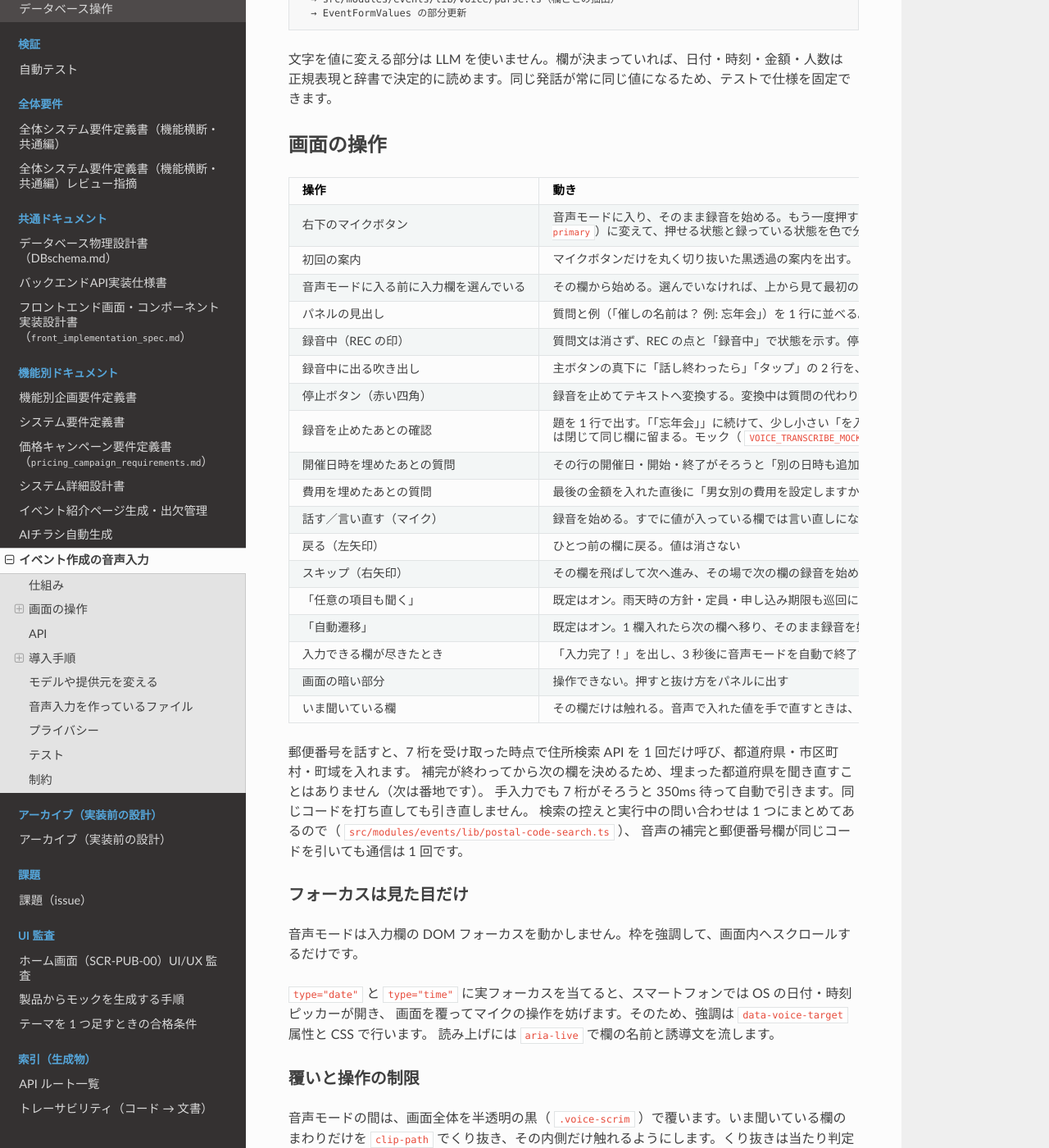
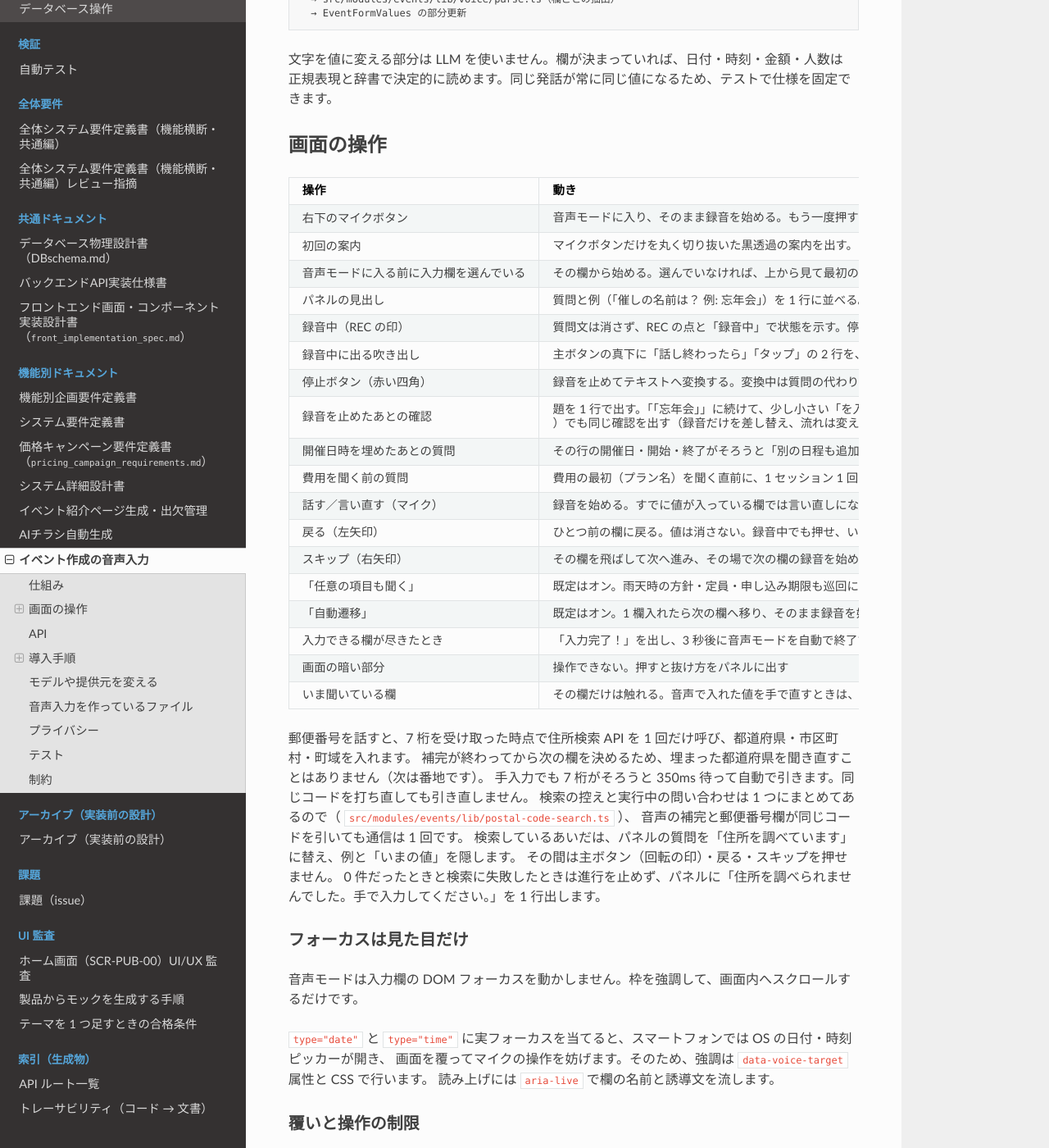
Before and after one commit to HirofumiSato/EventKreater, a Sphinx documentation site: the page built from docs/voice-input.rst, in a window 1280 px wide and 1400 px high, scrolled down 598 px. Shown: the whole window at 82% size. Built offline with Sphinx 7.4.7 and the Read the Docs theme 3.1.0, drawn with Linux system fonts in a browser that asks for light colours; some of the changed text lies outside the part shown.

Commit message:
docs: 音声・チラシ・ホームの変更を仕様と索引へ反映する
- 確認文の末尾句読点、録音中の戻る・スキップ、男女別の質問順を voice-input.rst と API 仕様へ書く
- ホームの吹き出しの尾・狭い幅の寄せ方、ログイン導線、請求日の注記の削除を反映する
- 未ログインのチラシ作成導線と、未ログインのボタン名を実装に合わせる
- docs:gen の索引と docs:counts の件数を書き戻す（115 ファイル・1508 件）

Co-authored-by: Cursor <cursoragent@cursor.com>

```diff
--- a/docs/voice-input.rst
+++ b/docs/voice-input.rst
@@ -47,21 +47,21 @@
    * - 録音中（REC の印）
      - 質問文は消さず、REC の点と「録音中」で状態を示す。停止ボタンは赤い四角に変わる
    * - 録音中に出る吹き出し
-     - 主ボタンの真下に「話し終わったら」「タップ」の 2 行を、灰色（ ``--color-text-subtle`` ）の小さな文字だけで出す。枠・塗り・尾（吹き出しの三角）は付けない
+     - 主ボタンの真下に「話し終わったら」「タップ」の 2 行を、灰色（ ``--color-text-subtle`` ）の小さな文字だけで出す。スキップの下にも同じ大きさ・色で「スキップ」を出す。枠・塗り・尾（吹き出しの三角）は付けない
    * - 停止ボタン（赤い四角）
      - 録音を止めてテキストへ変換する。変換中は質問の代わりに「テキスト変換中」を小さく出す。以降は「自動遷移」の設定に従う
    * - 録音を止めたあとの確認
-     - 題を 1 行で出す。「「忘年会」」に続けて、少し小さい「を入力します」を置く。短い値は 1 行、長い値は値の途中で折り返して問いが次行に落ちる。本文（「催しの名前として…」）は置かない。ボタンは 1 段に並べ、「確定」で確定し、「再録音」で同じ欄を録り直す。背景・×・ ``Esc`` は閉じて同じ欄に留まる。モック（ ``VOICE_TRANSCRIBE_MOCK=1`` ）でも同じ確認を出す（録音だけを差し替え、流れは変えない）
+     - 題を 1 行で出す。「「忘年会」」に続けて、少し小さい「を入力します」を置く。短い値は 1 行、長い値は値の途中で折り返して問いが次行に落ちる。本文（「催しの名前として…」）は置かない。ボタンは 1 段に並べ、「確定」で確定し、「再録音」で同じ欄を録り直す。背景・×・ ``Esc`` は閉じて同じ欄に留まる。モック（ ``VOICE_TRANSCRIBE_MOCK=1`` ）でも同じ確認を出す（録音だけを差し替え、流れは変えない）。題は認識結果の前後の空白と末尾の句読点（ 。、．！？）を落として出す。文の途中の記号は残す。落として空になったら 422 ``TRANSCRIBE_EMPTY`` にする
    * - 開催日時を埋めたあとの質問
-     - その行の開催日・開始・終了がそろうと「別の日時も追加しますか」と聞く。「はい」で行を足し、その行の開催日へ進む
-   * - 費用を埋めたあとの質問
-     - 最後の金額を入れた直後に「男女別の費用を設定しますか」と聞く。「はい」で男女別へ切り替え、女性用の金額へ進む。費用の補足（任意）はこの質問の後ろに置くので、補足を飛ばしても質問へ届く
+     - その行の開催日・開始・終了がそろうと「別の日程も追加しますか？」と聞く。「はい」で行を足し、その行の開催日へ進む
+   * - 費用を聞く前の質問
+     - 費用の最初（プラン名）を聞く直前に、1 セッション 1 回だけ「男女別の費用を設定しますか」と聞く。「男女別にする」で男性用・女性用の行に分けてからプラン名へ進み、「共通のまま」でもプラン名へ進む（女性の金額へ飛ばさない）。本文は「男性と女性で金額を分けられます。」。すでに男女別の行があるときは聞かない。費用の補足（任意）は金額のあとに置く
    * - 話す／言い直す（マイク）
      - 録音を始める。すでに値が入っている欄では言い直しになる
    * - 戻る（左矢印）
-     - ひとつ前の欄に戻る。値は消さない
+     - ひとつ前の欄に戻る。値は消さない。録音中でも押せ、いまの録音は捨てて戻った欄で録音を始める。止めるのは文字化・住所検索・完了の待ちのあいだだけ
    * - スキップ（右矢印）
-     - その欄を飛ばして次へ進み、その場で次の欄の録音を始める。費用の最後の金額を飛ばしたときは、先に男女別の質問を見る
+     - その欄を飛ばして次へ進み、その場で次の欄の録音を始める。録音中でも押せ、いまの録音は捨てる。費用の入口（プラン名の直前）では、先に男女別の質問を見る
    * - 「任意の項目も聞く」
      - 既定はオン。雨天時の方針・定員・申し込み期限も巡回に加える。オフにすると空欄の欄だけを聞く
    * - 「自動遷移」
@@ -78,6 +78,9 @@
 手入力でも 7 桁がそろうと 350ms 待って自動で引きます。同じコードを打ち直しても引き直しません。
 検索の控えと実行中の問い合わせは 1 つにまとめてあるので（ ``src/modules/events/lib/postal-code-search.ts`` ）、
 音声の補完と郵便番号欄が同じコードを引いても通信は 1 回です。
+検索しているあいだは、パネルの質問を「住所を調べています」に替え、例と「いまの値」を隠します。
+その間は主ボタン（回転の印）・戻る・スキップを押せません。
+0 件だったときと検索に失敗したときは進行を止めず、パネルに「住所を調べられませんでした。手で入力してください。」を 1 行出します。
 
 フォーカスは見た目だけ
 ^^^^^^^^^^^^^^^^^^^^^^
@@ -187,7 +190,7 @@ API
      - 音声以外の形式。ブラウザの録音形式を確認する
    * - ``422``
      - ``TRANSCRIBE_EMPTY``
-     - 聞き取れなかった。もう一度話すか手で入力する
+     - 聞き取れなかった、または句読点だけで空になった。もう一度話すか手で入力する
    * - ``429``
      - ``RATE_LIMITED`` / ``TRANSCRIBE_BUSY``
      - 回数の上限、または上流が混雑。 ``Retry-After`` に従う
@@ -429,13 +432,13 @@ API ルートと画面はそのまま動きます。
    * - ファイル
      - 確かめていること
    * - ``tests/unit/voice-parse.test.ts``
-     - 全角の正規化、漢数字、日付の年解決、時刻の範囲、金額、定員、住所、雨天、期限
+     - 全角の正規化、漢数字、日付の年解決、時刻の範囲、金額、定員、住所、雨天、期限、確認文の末尾の句読点を落とすこと
    * - ``tests/unit/voice-fields.test.ts``
-     - 欄の並び、空欄の飛ばし方、任意の欄、戻る、id からの逆引き、パッチの適用
+     - 欄の並び、空欄の飛ばし方、任意の欄、戻る、id からの逆引き、パッチの適用、費用の入口（プラン名の直前）で男女別を聞くか
    * - ``tests/unit/voice-mock.test.ts``
      - モックの有効判定（本番では無効）、全欄の入力例が読めること、鍵なしで外部を呼ばないこと、API の応答と回数制限の扱い、モックの可否を返す GET と 1.5 秒での打ち切り、起動ログの出し分けと 1 度だけ出すこと
    * - ``tests/components/voice-mock-recording.test.tsx``
-     - モックならマイクを掴まずに開いた瞬間から録音中になること、確認のモーダルが出て値は確定まで入らないこと、「確定」で値が入って次の欄の録音へ進むこと、「再録音」で値を入れずに録り直すこと、モックでなければこれまでどおり録音を試みること、開始の途中で二度押ししてもマイクを掴むのは 1 回だけであること
+     - モックならマイクを掴まずに開いた瞬間から録音中になること、確認のモーダルが出て値は確定まで入らないこと、「確定」で値が入って次の欄の録音へ進むこと、「再録音」で値を入れずに録り直すこと、録音中でも戻る・スキップが押せて移った欄を録り直すこと、スキップの下に「スキップ」を出すこと、モックでなければこれまでどおり録音を試みること、開始の途中で二度押ししてもマイクを掴むのは 1 回だけであること
    * - ``tests/unit/voice-spotlight.test.ts``
      - 覆いの穴の高さが固定であること、中央寄せ、画面端とパネル上端でのクランプ、幅の伸縮、くり抜きの描き順、マイクボタンを囲む丸い穴
    * - ``tests/unit/voice-panel.test.ts``
@@ -452,7 +455,7 @@ API ルートと画面はそのまま動きます。
 ----
 
 * 開催日時と費用の行も音声で埋められる。2 件目以降の行は、分岐の質問で行を足すか「日時を追加」「プランを追加」で手入力してから、行ごとに聞く
-* 男女別の費用も音声で埋められる。分岐の質問で切り替えるか、手で切り替えてから女性用の金額を聞く
+* 男女別の費用も音声で埋められる。費用の入口（プラン名の直前）の分岐の質問で切り替えるか、手で切り替えてから女性用の金額を聞く
 * 音声認識の文字が欄の意味に合わないときは「読めませんでした」と出して値を変えない。勝手に埋めない
 * 回数の上限はプロセスのメモリ上。インスタンスごとに数える
 * 編集画面（ ``/organizer/events/[id]/edit`` ）は対象外
```
Also changed, not shown: docs/backend_api_implementation_spec.md (+2 -2 lines), docs/front_implementation_spec.md (+8 -8 lines), docs/overall_system_requirements_common.md (+1 -1 lines), docs/testing/scope.rst (+16 -8 lines), docs/traceability.md (+3 -1 lines), docs/doc-index.json.
